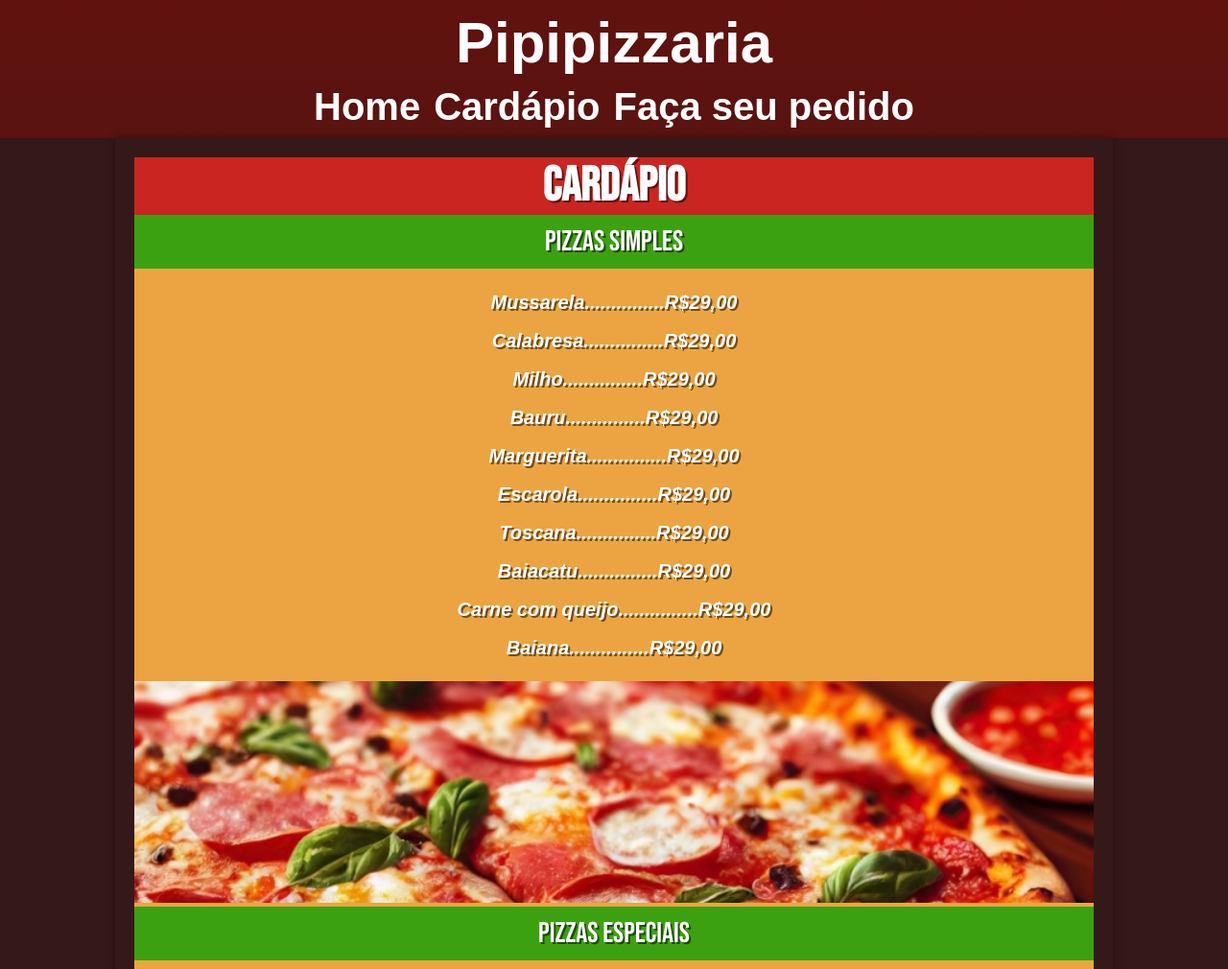
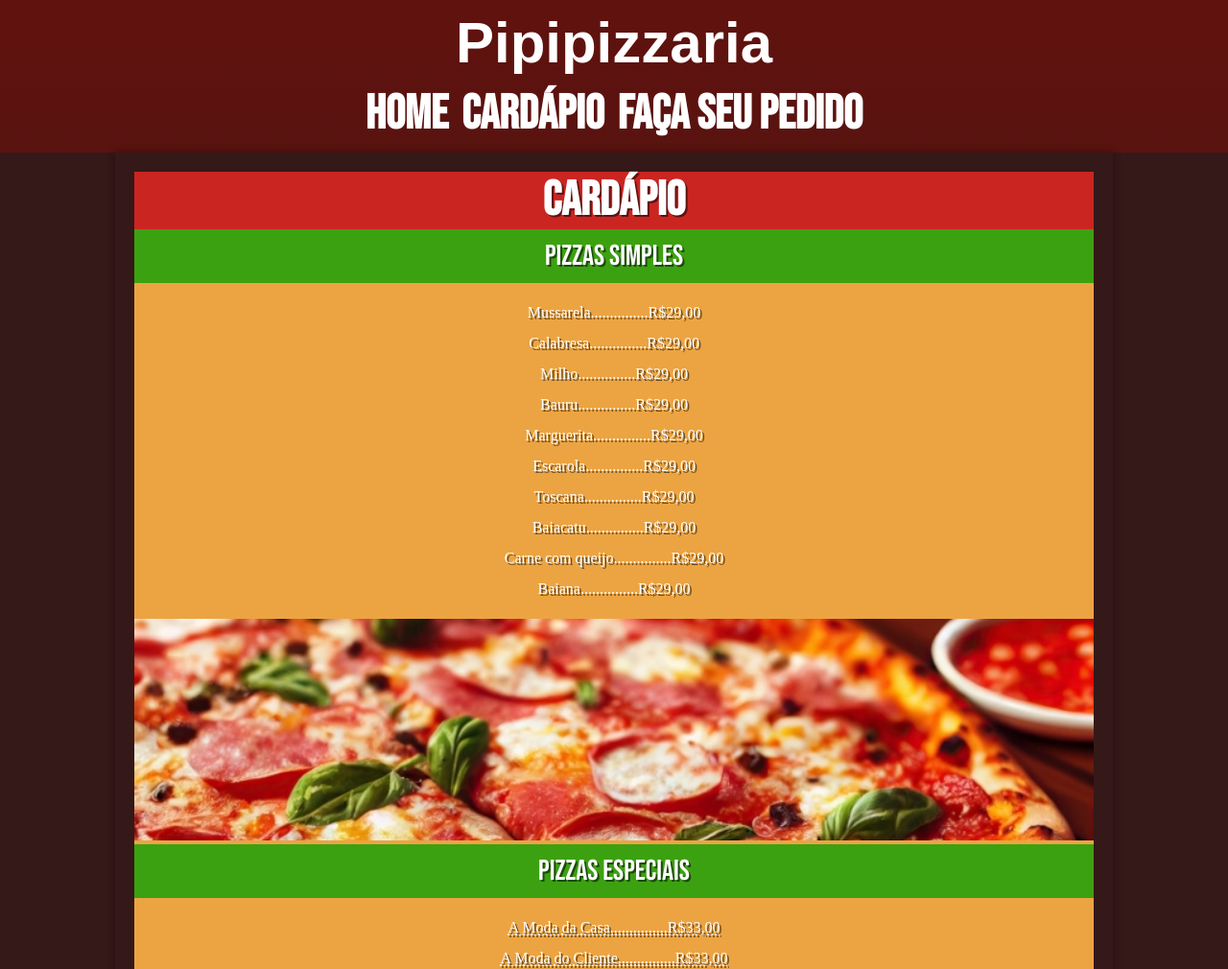
Before and after one commit to JoaoVitor1110/projeto-pipipizzaria, a plain HTML site: page index.html in a window 1280 px wide. Shown: the top 1010 px of the page at 96% size. Drawn offline with Linux system fonts and the light colour scheme; a web font is replaced by a local one.

Commit message:
Update style.css

```diff
--- a/estilo/style.css
+++ b/estilo/style.css
@@ -16,7 +16,7 @@
   --cor5: #00a000be;
   --cor6: #61120ece;
 
-  --fonte-padrao: Arial, Verdana, Helvetica, sans-serif;
+  --fonte-padrao: Verdana, Helvetica, sans-serif;
   --fonte-destaque: "BebasNeue", "cursive";
   --fonte-italiana: "Italianno", "cursive";
 }
@@ -46,8 +46,8 @@ nav {
 }
 
 nav a {
-  font-family: var(--fonte-italiana), sans-serif;
-  font-size: 40px;
+  font-family: var(--fonte-destaque), sans-serif;
+  font-size: 50px;
   font-weight: bold;
   border-radius: 5px;
   padding: 5px;
@@ -94,12 +94,12 @@ main h2 {
 }
 
 main p {
-  font: italic bold 1em Arial, sans-serif;
+  font: italic bold 1em var (--fonte-padrao)
 }
 
 ul {
   list-style-type: none;
-  font: italic bold 20px Arial, sans-serif;
+  font: italic bold 20px var (--fonte-padrao);
   padding-top: 15px;
   padding-bottom: 15px;
   line-height: 2em;
```
